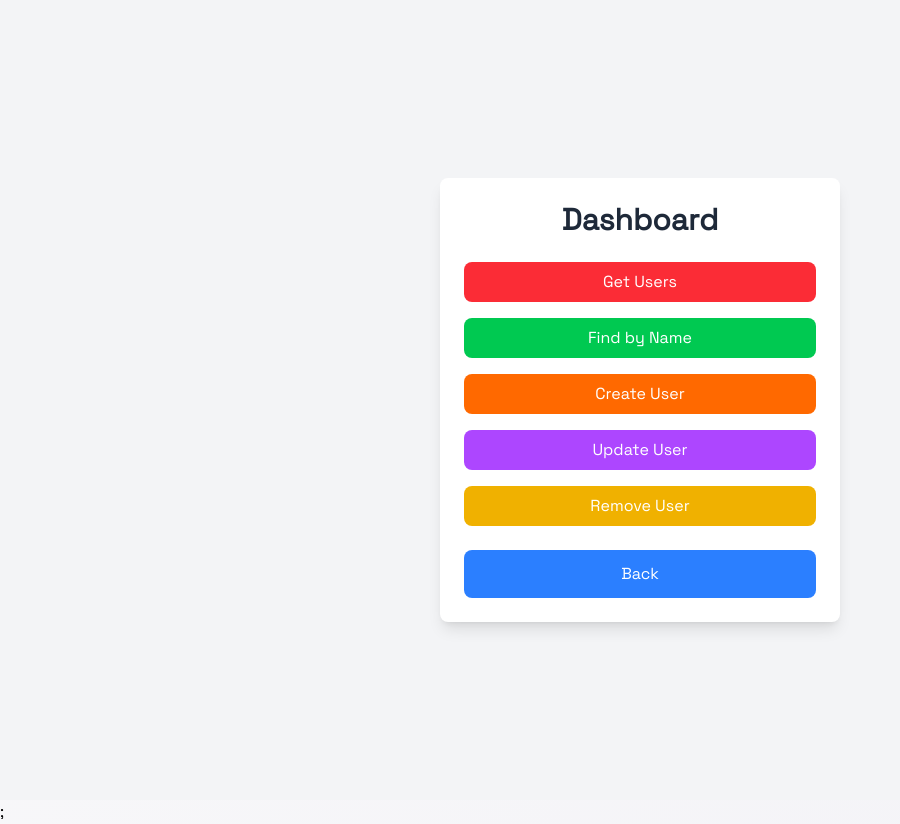
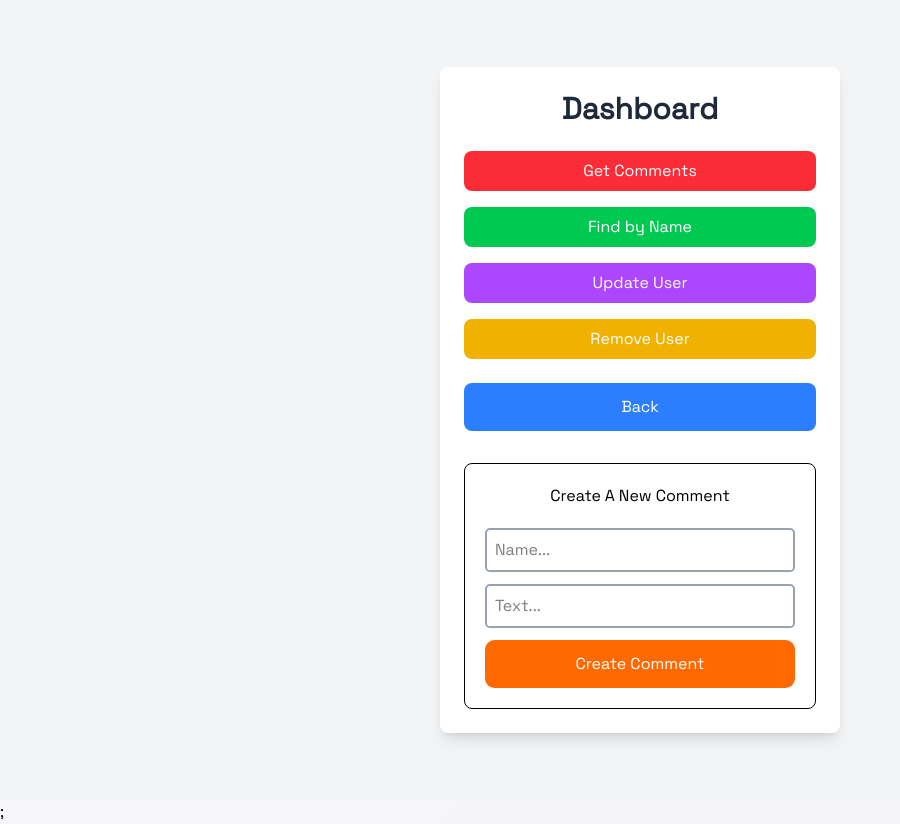
Before and after one commit to ProgramaConPid/E-commerce-practice-ts-nextjs, a Next.js app: page /dashboard in a window 1280 px wide. Shown: the whole page, without its empty margins (0-900 px from the left). Built offline with nearby package versions, Linux system fonts and the light colour scheme.

Commit message:
Functions get and post using axios

```diff
--- a/src/pages/dashboard/index.tsx
+++ b/src/pages/dashboard/index.tsx
@@ -2,10 +2,14 @@ import { useRouter } from "next/router";
 import { UserStore } from "@/helpers/utils";
 import { usersRegistered } from "@/helpers/utils";
 import { useState } from "react";
+import { createComment, getComments } from "@/services/comments";
 
 export default function Dashboard() {
   const router = useRouter();
-  const [comments, setComments] = useState([])
+  const [comments, setComments] = useState<object[]>([]);
+  const [inputName, setInputName] = useState("");
+  const [inputText, setInputText] = useState("");
+  const [modal, setModal] = useState("")
 
   const users = new UserStore();
 
@@ -15,11 +19,11 @@ export default function Dashboard() {
     router.back();
   };
 
-  const getComments = async() => {
-    const data = await users.getComments()
-    setComments(data)
-    console.log(comments);
-  }
+  const getCommentsDB = async () => {
+    const data = await getComments();
+    setComments(data.response);
+    setModal("flex")
+  };
 
   const findUserByName = () => {
     const username = window.prompt("Enter the username to search on the list");
@@ -31,24 +35,27 @@ export default function Dashboard() {
     return users.findByName(username, usersRegistered);
   };
 
-  const createNewUser = () => {
-    const userName = window.prompt("Enter the username");
-    const userPassword = window.prompt("Enter the password");
-
-    if (!userName || !userPassword) {
-      return `Error creating the new user, enter a valid username and password`;
-    }
-
-    users.createUser(userName, userPassword, usersRegistered);
-    return `User ${userName} has been added to the list of users.`;
-  };
-
   const updateUser = () => {
     return users.updateUser(usersRegistered);
   };
 
   const removeUser = () => {
     return users.removeUser(usersRegistered);
+  };
+
+  // -------------------------------
+  const saveFormData = async () => {
+    const newName = inputName;
+    const newText = inputText;
+
+    const res = await createComment(newName, newText);
+
+    setTimeout(() => {
+      setInputName("");
+      setInputText("");
+    }, 1000);
+
+    return res;
   };
 
   return (
@@ -60,21 +67,15 @@ export default function Dashboard() {
         <div className="flex flex-col gap-4">
           <button
             className="bg-red-500 hover:bg-red-600 text-white py-2 px-4 rounded-lg transition-all"
-            onClick={getComments}
+            onClick={getCommentsDB}
           >
-            Get Users
+            Get Comments
           </button>
           <button
             className="bg-green-500 hover:bg-green-600 text-white py-2 px-4 rounded-lg transition-all"
             onClick={() => alert(`HTTP METHOD GET: ${findUserByName()}`)}
           >
             Find by Name
-          </button>
-          <button
-            className="bg-orange-500 hover:bg-orange-600 text-white py-2 px-4 rounded-lg transition-all"
-            onClick={() => alert(`HTTP METHOD POST: ${createNewUser()}`)}
-          >
-            Create User
           </button>
           <button
             className="bg-purple-500 hover:bg-purple-600 text-white py-2 px-4 rounded-lg transition-all"
@@ -95,7 +96,40 @@ export default function Dashboard() {
         >
           Back
         </button>
+
+        <div className="mt-8 border-[1px] p-5 rounded-[.5rem]">
+          <h2 className="text-center mb-5">Create A New Comment</h2>
+          <div className="form__group flex flex-col gap-3">
+            <input
+              onChange={(e) => setInputName(e.target.value)}
+              className="border-2 p-2 rounded-[.3rem] border-gray-400"
+              type="text"
+              placeholder="Name..."
+              value={inputName}
+            />
+            <input
+              onChange={(e) => setInputText(e.target.value)}
+              className="border-2 border-gray-400 p-2 rounded-[.3rem]"
+              type="text"
+              placeholder="Text..."
+              value={inputText}
+            />
+
+            <button
+              onClick={async () => console.log(await saveFormData())}
+              className="bg-orange-500 text-white p-3 rounded-[.6rem] cursor-pointer"
+            >
+              Create Comment
+            </button>
+          </div>
+          <div className={`${modal ? `${modal} items-center justify-center fixed bg-gray-500/70 text-white top-0 left-0 w-full h-full text-[1rem]` : "hidden"}`}>
+            <div className="fixed top-3 right-3 cursor-pointer p-2 bg-black text-white" onClick={() => setModal("hidden")}>X</div>
+            <div className="p-3 bg-white border-2 text-black rounded-[.4rem]">
+              <p>Content Here</p>
+            </div>
+          </div>
+        </div>
       </div>
     </div>
-  );
+  )
 }
--- a/src/services/comments.ts
+++ b/src/services/comments.ts
@@ -2,7 +2,27 @@ import axios from "axios"
 
 const API_URL = 'http://localhost:3000/api/comments';
 
+// GET HTTP REQUEST
 export const getComments = async() => {
   const response = await axios.get(API_URL)
   return response.data
 }
+
+// POST HTTP REQUEST
+export const createComment = async(name:string, text:string) => {
+  try {
+    const newComment = {
+      name: name,
+      text: text
+    }
+
+    const response = await axios.post(API_URL, newComment)
+    if (!response.data.ok) {
+      throw new Error("Error, cannot create the comment")
+    } else {
+      return response.data
+    }
+  } catch(e) {
+    alert(e)
+  }
+}
```
Also changed, not shown: src/styles/globals.css (line endings or trailing spaces).
